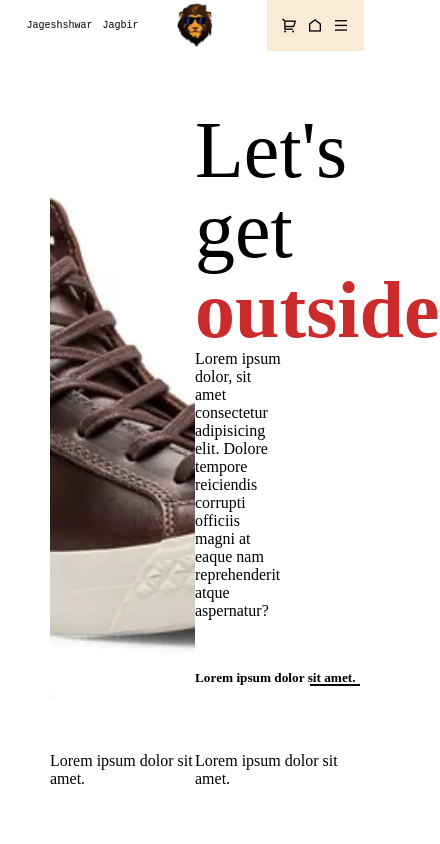
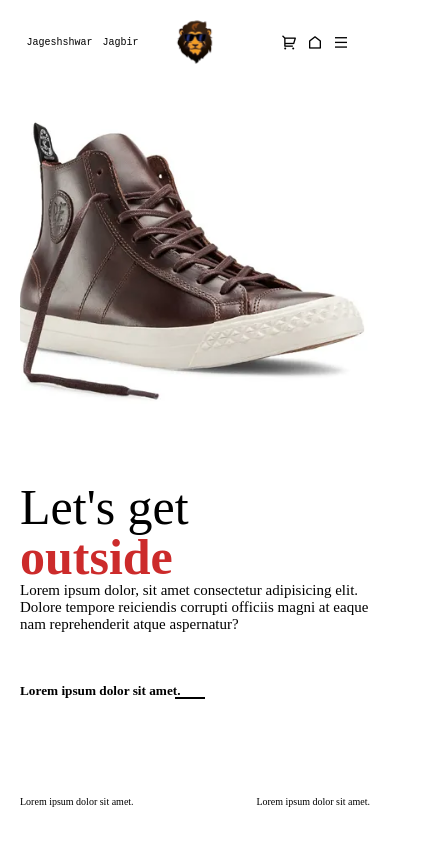
Before and after one commit to KurukshetraCodingSchool/Responsive, a plain HTML site: page index.html in a window 390 px wide. Shown: the whole page, 440 px wide, since content can reach past the window. Drawn offline with nearby package versions, Linux system fonts and the light colour scheme.

Commit message:
responsive complete

```diff
--- a/responsive.css
+++ b/responsive.css
@@ -1,6 +1,6 @@
 @media (max-width :600px) {
     nav{
-        height: 6vh;
+        height: 10vh;
     }
     #nav_part1{
         gap: 10px;
@@ -23,7 +23,63 @@
    display: flex;
    align-items: center;
    justify-content: center;
-   background-color: antiquewhite;
+}
+#page1{
+    flex-direction: column;
+    height: calc(100% - 20vh);
+    padding-left: 20px;
+    padding-right: 20px;
+}
+#page1_part1{
+    height: 50%;
+    width: 100%;
+}
+#page1_part2{
+    width: 100%;
+    height: 50%;
+}
+#page1_part1 img{
+    height: 100%;
+    width: 100%;
+
+}
+#page1_part2 h1{
+font-size: 50px;
+line-height: 50px;
+
+}
+#page1_part2 p{
+    width: 100%;
+    font-size: 15px;
+}
+#page1_part2 h5{
+    margin-top: 30px;
+    margin-top: 50px;
+    position: relative;
+}
+#page1_part2 h5::after{
+    content: "";
+    width: 30px;
+    height: 2px;
+    background-color: black;
+    position: absolute;
+    right: 15px;
+    bottom: 0;
 }
 
+footer{
+    width: 100%;
+    height: 10vh;
+    display: flex;
+    align-items: center;
+    justify-content: space-between;
+    padding-left: 20px;
+    padding-right: 20px;
+    gap: 10px;
 }
+footer p{
+    font-size: 10px;
+}
+
+
+}
```
